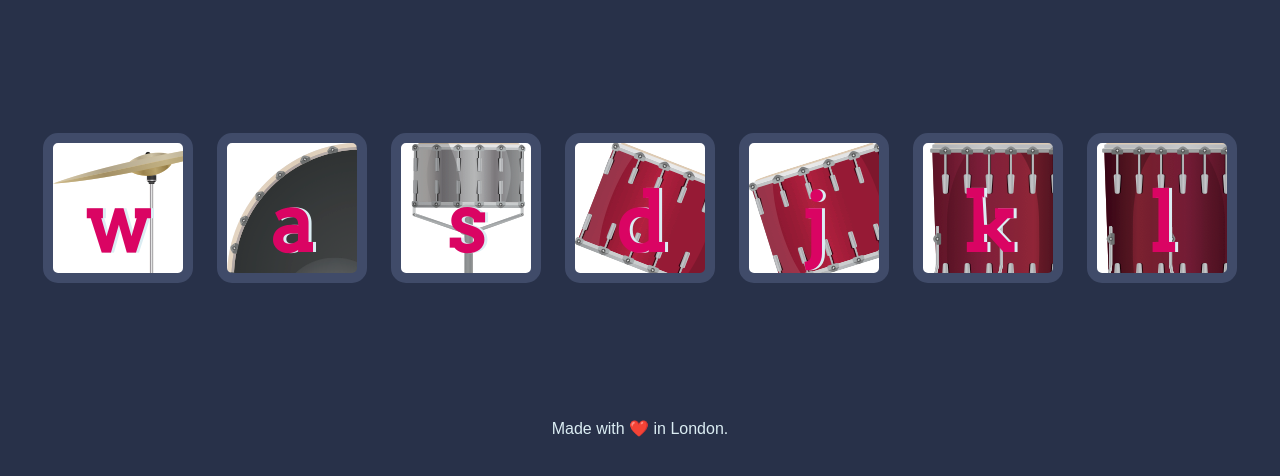
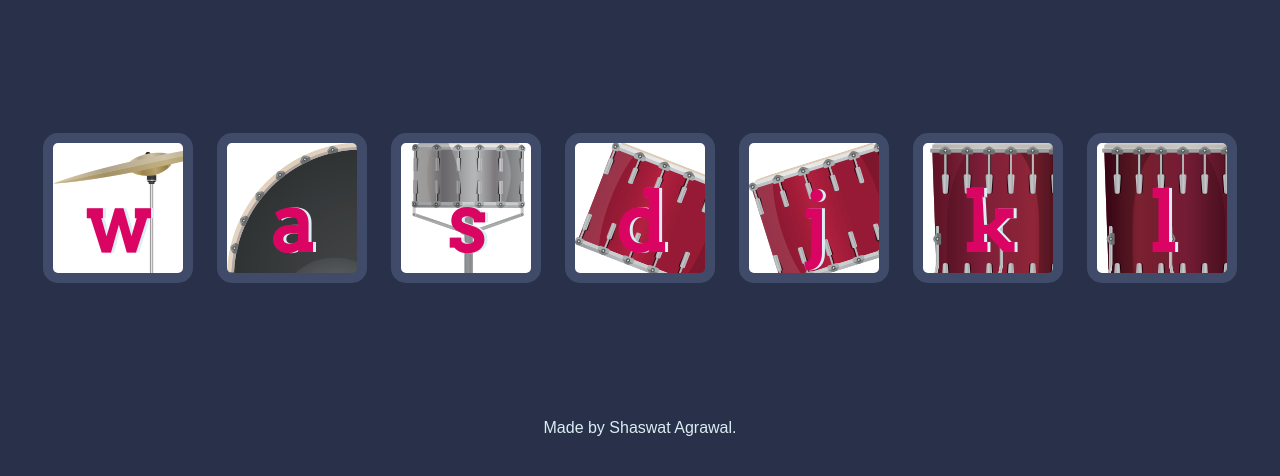
Before and after one commit to shaswat4/drum-kit-project, a plain HTML site: page index.html in a window 1280 px wide. Shown: the part 156-632 px from the top of the page. Drawn offline with Linux system fonts and the light colour scheme.

Commit message:
minor changes

```diff
--- a/index.html
+++ b/index.html
@@ -24,7 +24,7 @@
 
   <script src="index.js"></script>
   <footer>
-    Made with ❤️ in London.
+    Made by Shaswat Agrawal.
   </footer>
 </body>
 
```
